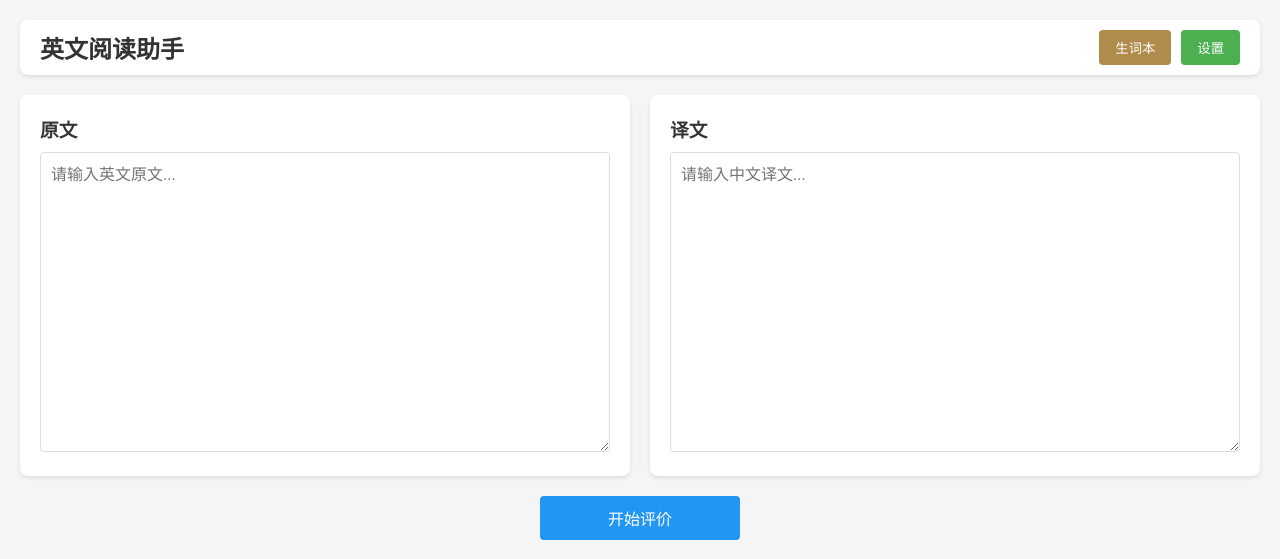
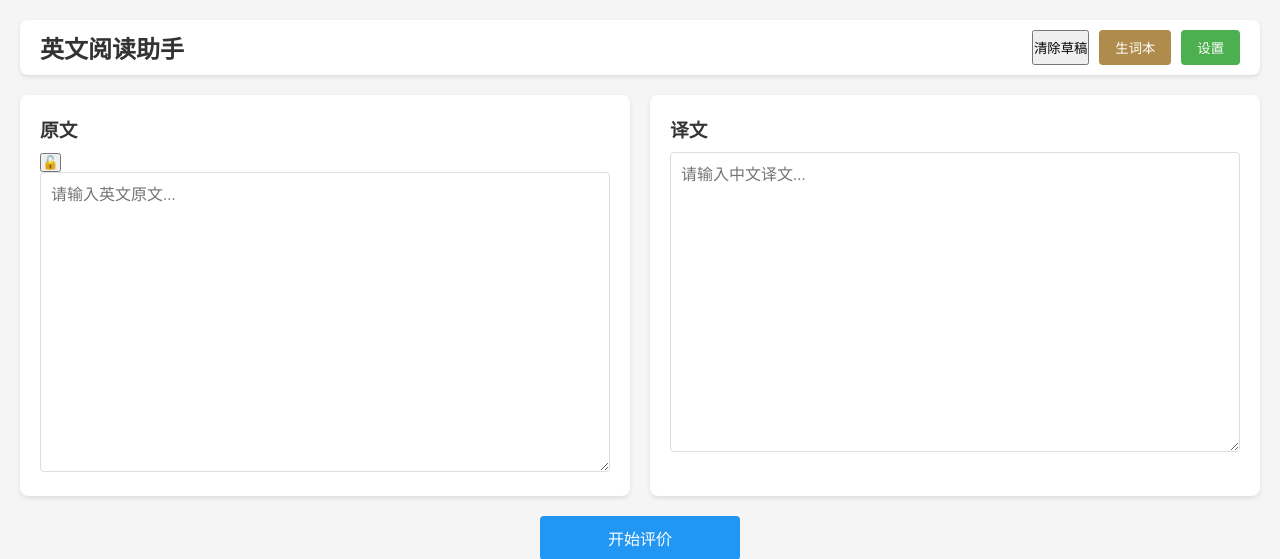
Before and after one commit to cloudtuotuo/English-reading-assistant, a Flask app: page / in a window 1280 px wide. Shown: the top 559 px of the page. Run offline with Flask 3, Linux system fonts and the light colour scheme; data that the repository does not hold is empty.

Commit message:
Add files via upload
bug修复

```diff
--- a/app/templates/index.html
+++ b/app/templates/index.html
@@ -11,6 +11,7 @@
     <div class="header">
         <h1>英文阅读助手</h1>
         <div class="header-buttons">
+            <button class="clear-draft-btn" onclick="DraftManager.clearDraft()">清除草稿</button>
             <button class="vocabulary-btn" onclick="showVocabulary()">生词本</button>
             <button class="settings-btn" onclick="openSettings()">设置</button>
         </div>
@@ -18,7 +19,12 @@
 
     <div class="container">
         <div class="input-section">
+            <div class="section-header">
             <h3>原文</h3>
+                <button id="lockButton" class="lock-button" onclick="toggleLock()">
+                    <span class="lock-icon">🔓</span>
+                </button>
+            </div>
             <textarea id="original" placeholder="请输入英文原文..."></textarea>
         </div>
         <div class="input-section">
@@ -38,6 +44,11 @@
         <button id="translateBtn" class="translate-btn" title="翻译">
             <svg viewBox="0 0 24 24" fill="currentColor">
                 <path d="M12.87 15.07l-2.54-2.51.03-.03A17.52 17.52 0 0014.07 6H17V4h-7V2H8v2H1v2h11.17C11.5 7.92 10.44 9.75 9 11.35 8.07 10.32 7.3 9.19 6.69 8h-2c.73 1.63 1.73 3.17 2.98 4.56l-5.09 5.02L4 19l5-5 3.11 3.11.76-2.04zM18.5 10h-2L12 22h2l1.12-3h4.75L21 22h2l-4.5-12zm-2.62 7l1.62-4.33L19.12 17h-3.24z"/>
+            </svg>
+        </button>
+        <button id="copyBtn" class="copy-btn" title="复制">
+            <svg viewBox="0 0 24 24" fill="currentColor">
+                <path d="M16 1H4c-1.1 0-2 .9-2 2v14h2V3h12V1zm3 4H8c-1.1 0-2 .9-2 2v14c0 1.1.9 2 2 2h11c1.1 0 2-.9 2-2V7c0-1.1-.9-2-2-2zm0 16H8V7h11v14z"/>
             </svg>
         </button>
         <button id="playBtn" class="play-btn" title="朗读">
```
